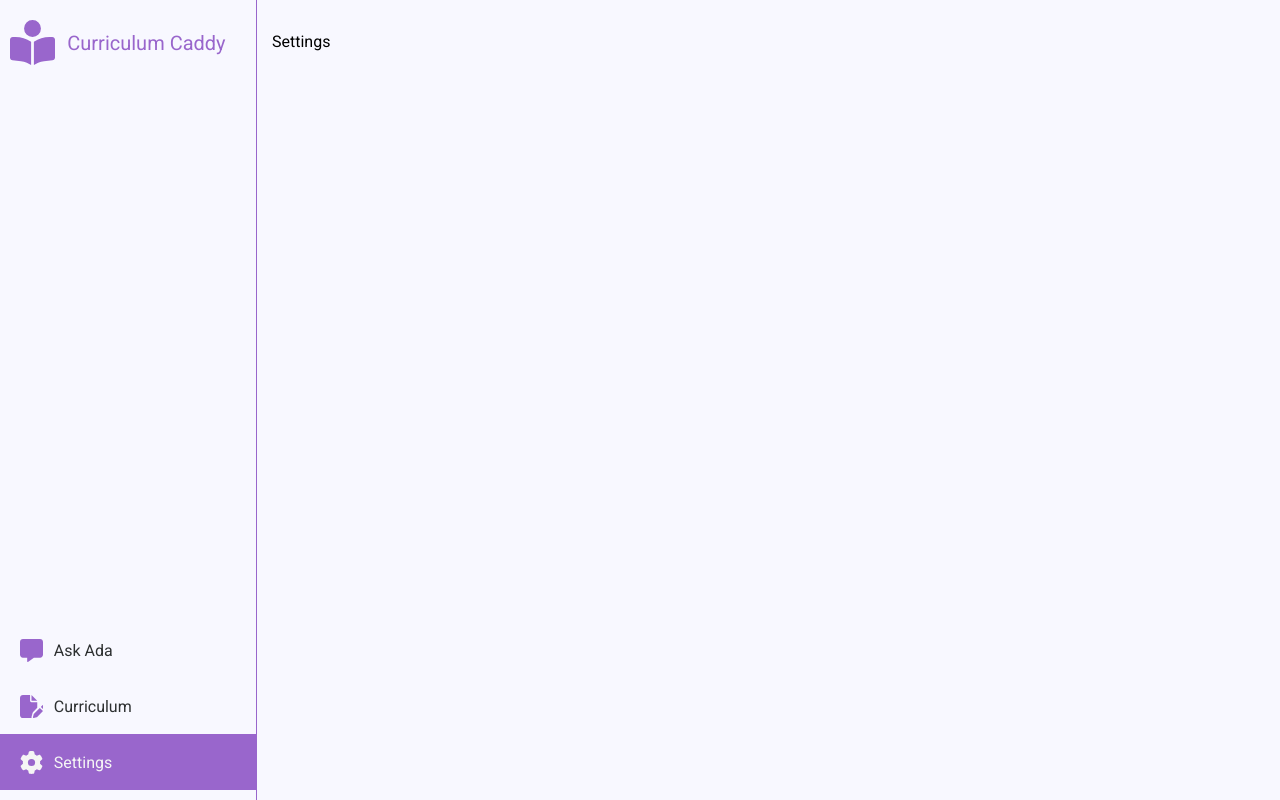
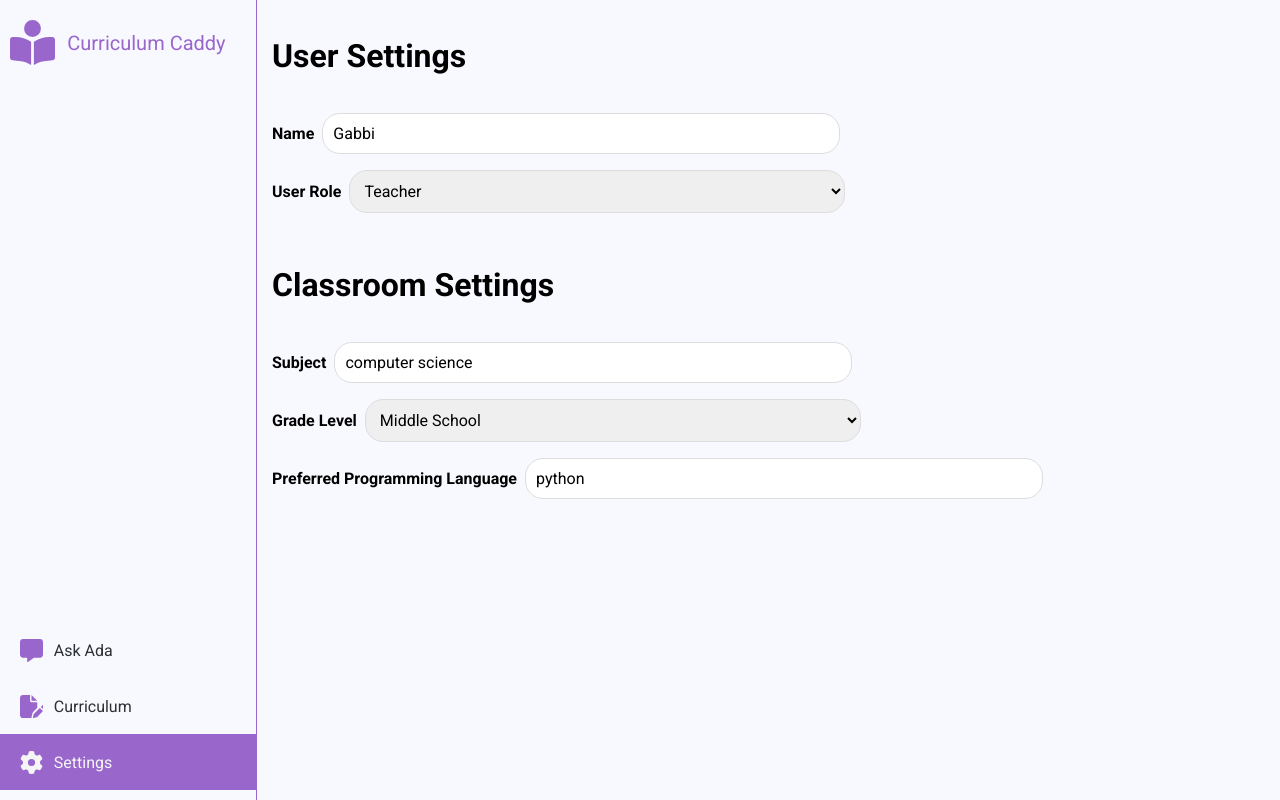
Before and after one commit to gabbirenee/curriculum-caddy, a React (Create React App) app: page /settings in a window 1280 px wide. Built offline with nearby package versions, Linux system fonts and the light colour scheme.

Commit message:
Settings page completed!

```diff
--- a/src/Components/Settings.js
+++ b/src/Components/Settings.js
@@ -1,11 +1,50 @@
 import React from 'react';
 
 function Settings ({prog_lang, subject, grade_level, student_name, curriculum, setProgLang, setSubject, setGradeLevel, setStudentName, setCurriculum, user_role, setUserRole }) {
+
+
   return (
     <div className="Settings">
       <div className="user-settings">
-        <p>Settings</p>
+        <h1>User Settings</h1>
+        <h4 className="inline-header">Name</h4>
+        <input
+          value={student_name}
+          onChange={(e)=> setStudentName(e.target.value)}
+          placeholder="Name"
+        />
+        <div />
+        <h4 className="inline-header">User Role</h4>
+        <select value={user_role} onChange={(e)=> setUserRole(e.target.value)}>
+          <option value="student">Student</option>
+          <option value="teacher">Teacher</option>
+        </select>
       </div>
+      {user_role === "teacher" && <div className="classroom-settings">
+        <h1>Classroom Settings</h1>
+        <h4 className="inline-header">Subject</h4>
+        <input
+          value={subject}
+          onChange={(e)=> setSubject(e.target.value)}
+          placeholder="Subject"
+        />
+        <div />
+        <h4 className="inline-header">Grade Level</h4>
+        <select value={grade_level} onChange={(e)=> setGradeLevel(e.target.value)}>
+          <option value="elementary school">Elementary School</option>
+          <option value="middle school">Middle School</option>
+          <option value="high school">High School</option>
+          <option value="college">College</option>
+        </select>
+        <div />
+        <h4 className="inline-header">Preferred Programming Language</h4>
+        <input
+          value={prog_lang}
+          onChange={(e)=> setProgLang(e.target.value)}
+          placeholder="Preferred Programming Language"
+        />
+        <div />
+      </div>}
     </div>
   );
 }
--- a/src/Styles/App.css
+++ b/src/Styles/App.css
@@ -217,7 +217,7 @@ body {
     background-color: var(--bg-white);
 }
 
-.user-settings {
+.user-settings, .classroom-settings {
     margin: 1rem;
 }
 
@@ -384,3 +384,16 @@ body {
 .delete-doc:hover {
     background-color: #b30b0b;
 }
+
+.Settings input, .Settings select{
+    padding: 0.625rem;
+    border: 1px solid #ddd;
+    border-radius: 1.125rem;
+    outline: none;
+    font-size: 1em;
+    /* resize: none;   Prevent automatic resizing of the input */
+}
+.Settings input, .Settings select {
+    width: 50%;
+    margin: 1rem 0 0 0.5rem;
+}
```
